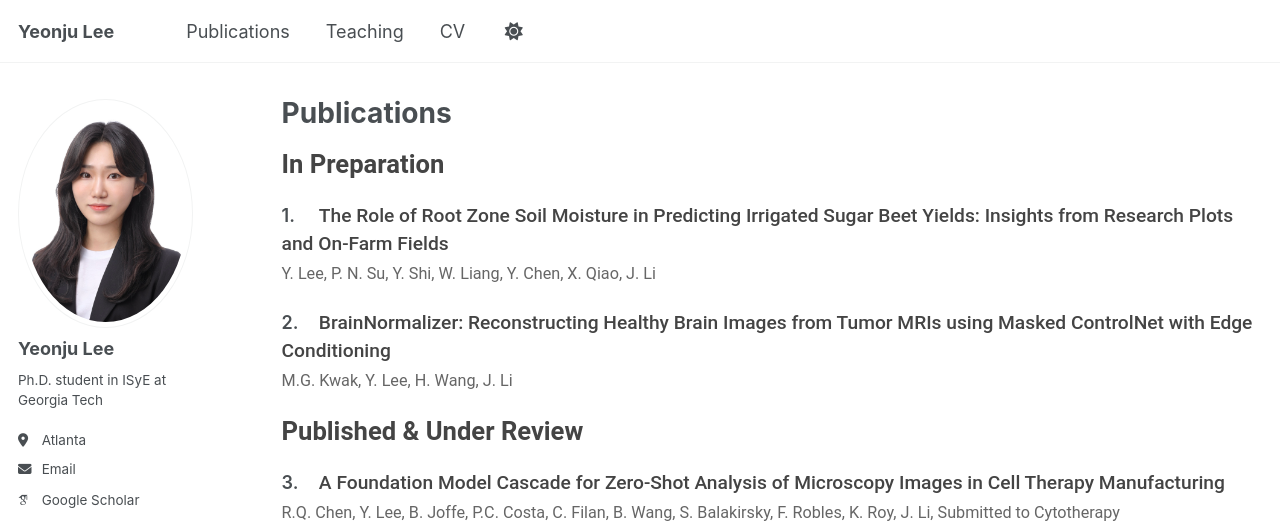
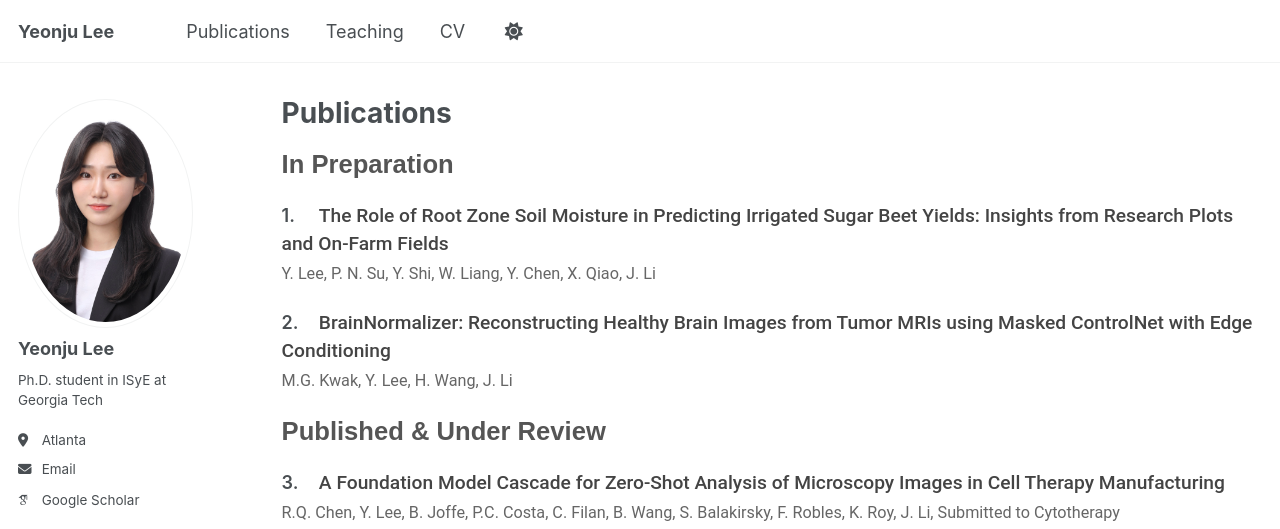
Before and after one commit to ylee845/ylee845.github.io, a Jekyll site: the page built from _pages/publications.html, in a window 1280 px wide. Shown: the top 529 px of the page. Built offline with Jekyll 4.4.1, drawn with Linux system fonts in a browser that asks for light colours; some web fonts are replaced; a script that is not in the unit is left out.

Commit message:
Update publications.html

```diff
--- a/_pages/publications.html
+++ b/_pages/publications.html
@@ -23,11 +23,11 @@ author_profile: true
 
 /* 섹션 제목 (In Preparation, Published & Under Review) */
 .pubs h2 {
-  font-family: "Roboto", Arial, sans-serif;
-  font-weight: 600;
+  font-family: Arial, sans-serif;
+  font-weight: 550;
   font-size: clamp(1.4rem, 2vw, 1.9rem);
   margin: 1.2rem 0 0.6rem;
-  color: #444;   /* 진한 검정 대신 차분한 회색 */
+  color: #555;   /* 진한 검정 대신 차분한 회색 */
 }
 
 /* 논문 제목 */
```
